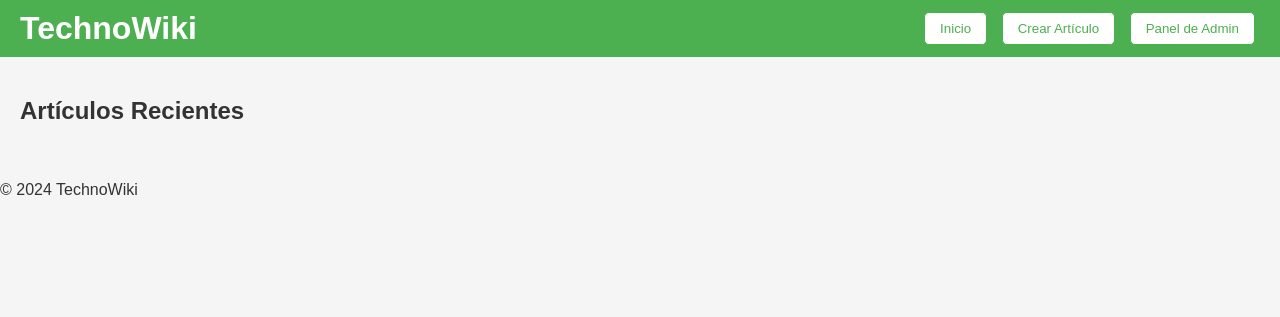
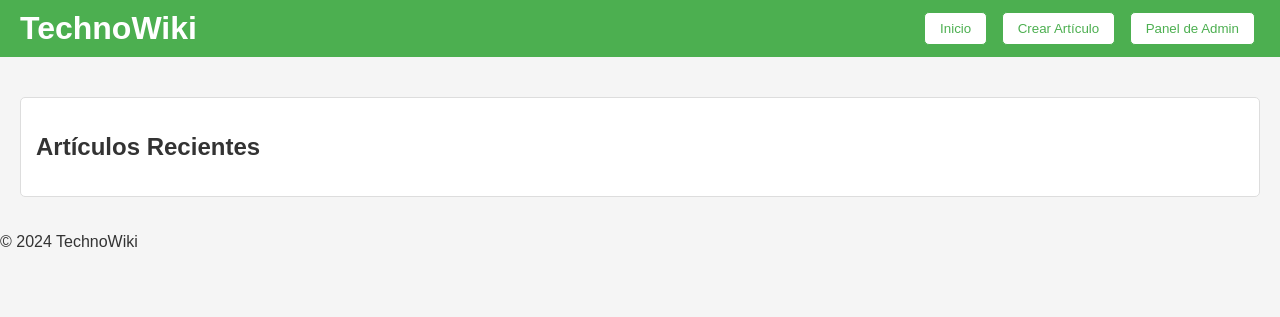
Before and after one commit to pgsystems/pgsystems.github.io, a PHP site: page / in a window 1280 px wide. Shown: the top 317 px of the page. Run offline with PHP 8.4, Linux system fonts and the light colour scheme.

Commit message:
Update styles.css

```diff
--- a/styles.css
+++ b/styles.css
@@ -38,7 +38,7 @@ main {
     padding: 20px;
 }
 
-#articlesPanel, #createPanel, #adminPanel {
+section {
     margin-top: 20px;
     padding: 15px;
     background-color: white;
```
